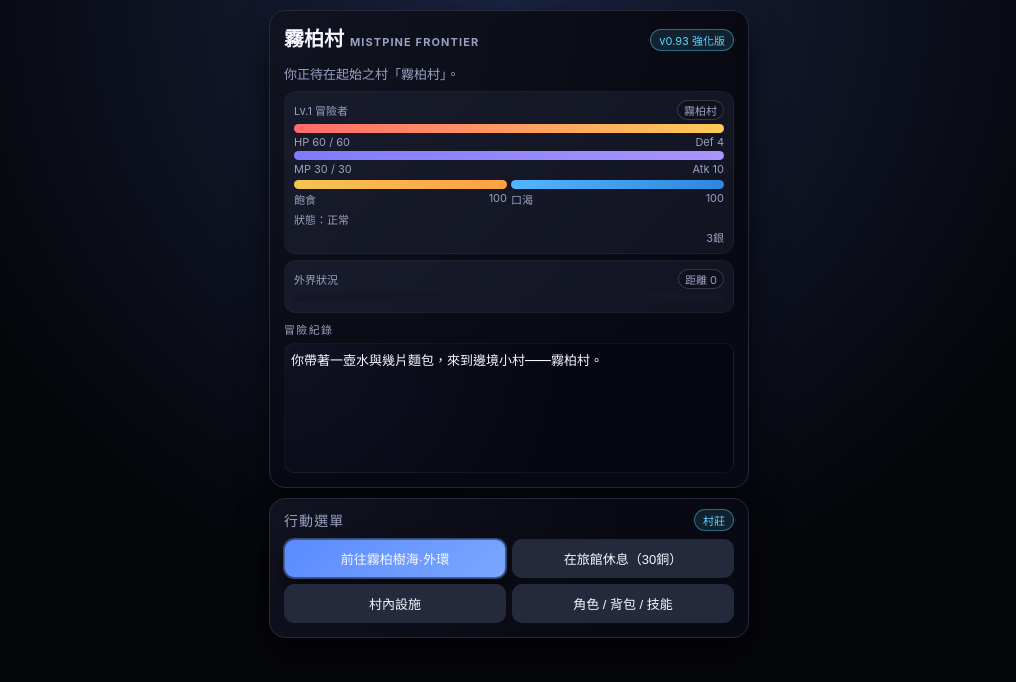
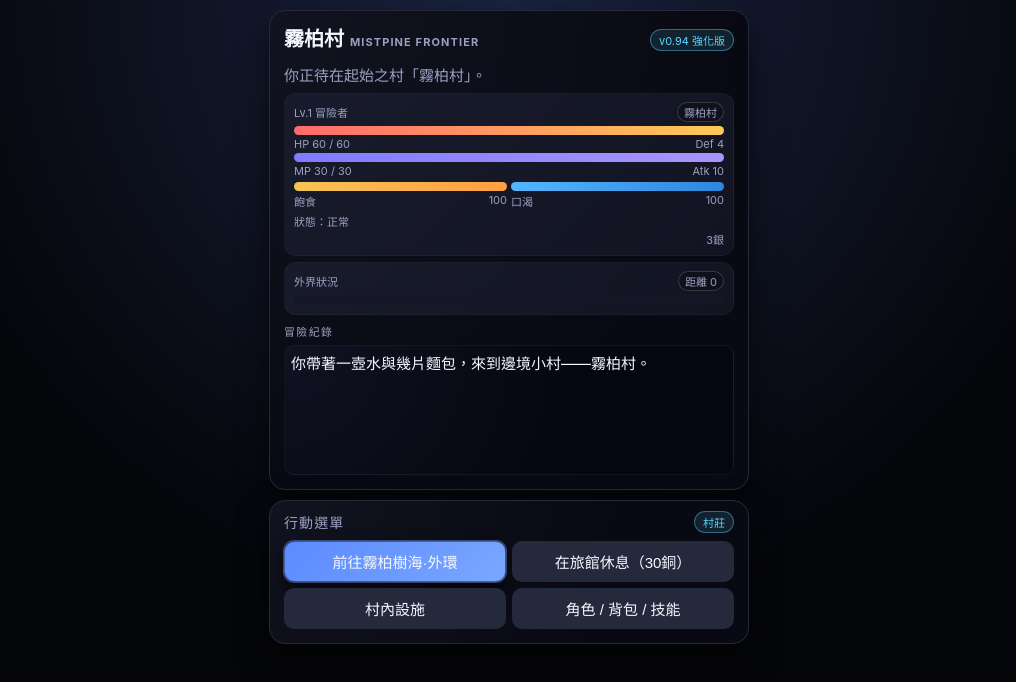
Before and after one commit to 95500asd/mistpine-rpg, a plain HTML site: page index.html in a window 1280 px wide. Shown: the whole page, without its empty margins (131-1147 px from the left). Drawn offline with Linux system fonts and the light colour scheme.

Commit message:
Update index.html

```diff
--- a/index.html
+++ b/index.html
@@ -80,7 +80,7 @@
         text-transform:uppercase;
       }
       #info{
-        font-size:13px;
+        font-size:15px;
         color:var(--text-sub);
         margin-bottom:8px;
       }
@@ -142,7 +142,7 @@
         padding:6px;
         height:130px;
         overflow-y:auto;
-        font-size:13px;
+        font-size:15px;
         background:radial-gradient(circle at top left,#111222 0,#05060f 65%);
         border:1px solid rgba(255,255,255,.05);
         margin-top:6px;
@@ -175,7 +175,7 @@
         border:1px solid transparent;
         background:var(--button-bg);
         color:var(--text-main);
-        font-size:13px;
+        font-size:15px;
         cursor:pointer;
         text-align:center;
         white-space:nowrap;
@@ -223,7 +223,7 @@
               <span class="subtitle">MISTPINE FRONTIER</span>
             </h1>
           </div>
-          <div class="panel-badge">v0.93 強化版</div>
+          <div class="panel-badge">v0.94 強化版</div>
         </div>
         <div id="info"></div>
 
```
